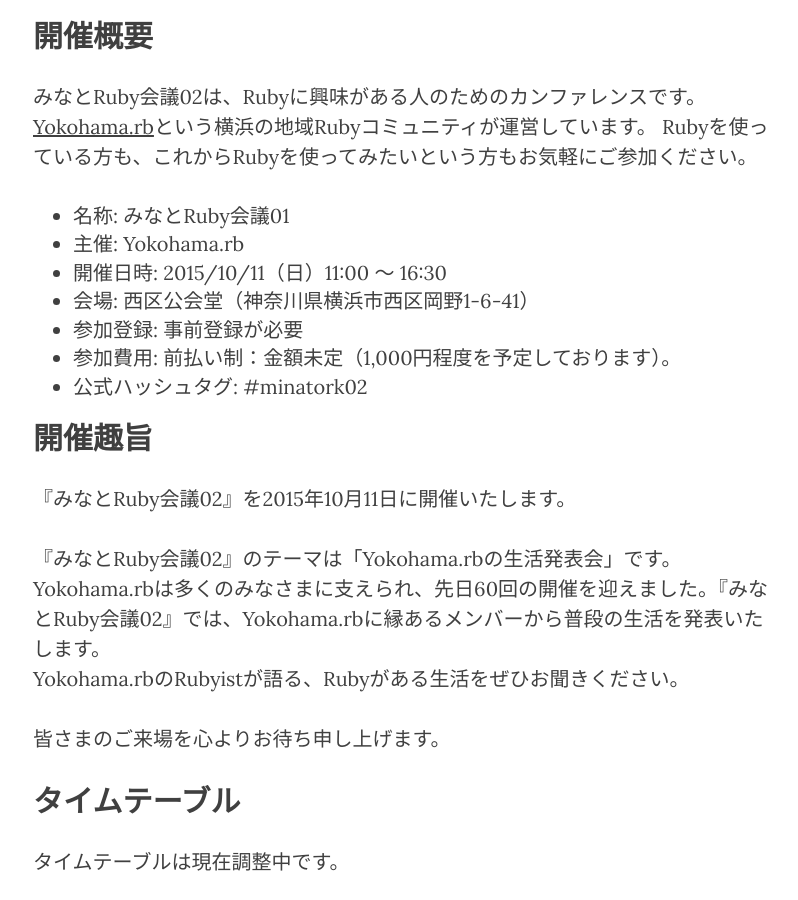
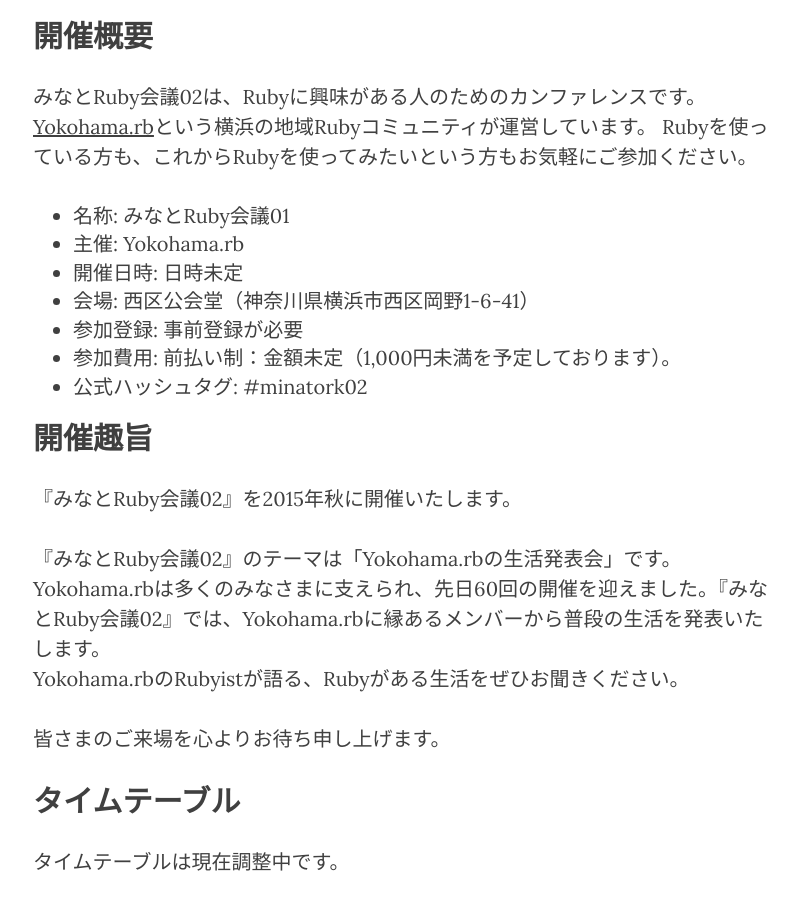
Before and after one commit to yokohamarb/minatork02, a Jekyll site: the page built from index.md, in a window 1280 px wide and 900 px high, scrolled down 657 px. Shown: the whole window, without its empty margins (232-1030 px from the left). Built offline with Jekyll 4.4.1, drawn with Linux system fonts in a browser that asks for light colours; nearby versions of some CDN libraries.

Commit message:
Fix wording

```diff
--- a/index.md
+++ b/index.md
@@ -15,14 +15,14 @@ Rubyを使っている方も、これからRubyを使ってみたいという方
 
 - 名称: みなとRuby会議01
 - 主催: [Yokohama.rb](https://yokohamarb.doorkeeper.jp/)
-- 開催日時: 2015/10/11（日）11:00 ～ 16:30
+- 開催日時: 日時未定
 - 会場: 西区公会堂（神奈川県横浜市西区岡野1-6-41）
 - 参加登録: 事前登録が必要
-- 参加費用: 前払い制：金額未定（1,000円程度を予定しております）。
+- 参加費用: 前払い制：金額未定（1,000円未満を予定しております）。
 - 公式ハッシュタグ: [#minatork02](http://twitter.com/search?q=%23minatork02)
 
 ## 開催趣旨
-『みなとRuby会議02』を2015年10月11日に開催いたします。
+『みなとRuby会議02』を2015年秋に開催いたします。
 
 『みなとRuby会議02』のテーマは「Yokohama.rbの生活発表会」です。\\
 Yokohama.rbは多くのみなさまに支えられ、先日60回の開催を迎えました。『みなとRuby会議02』では、Yokohama.rbに縁あるメンバーから普段の生活を発表いたします。 \\
```
